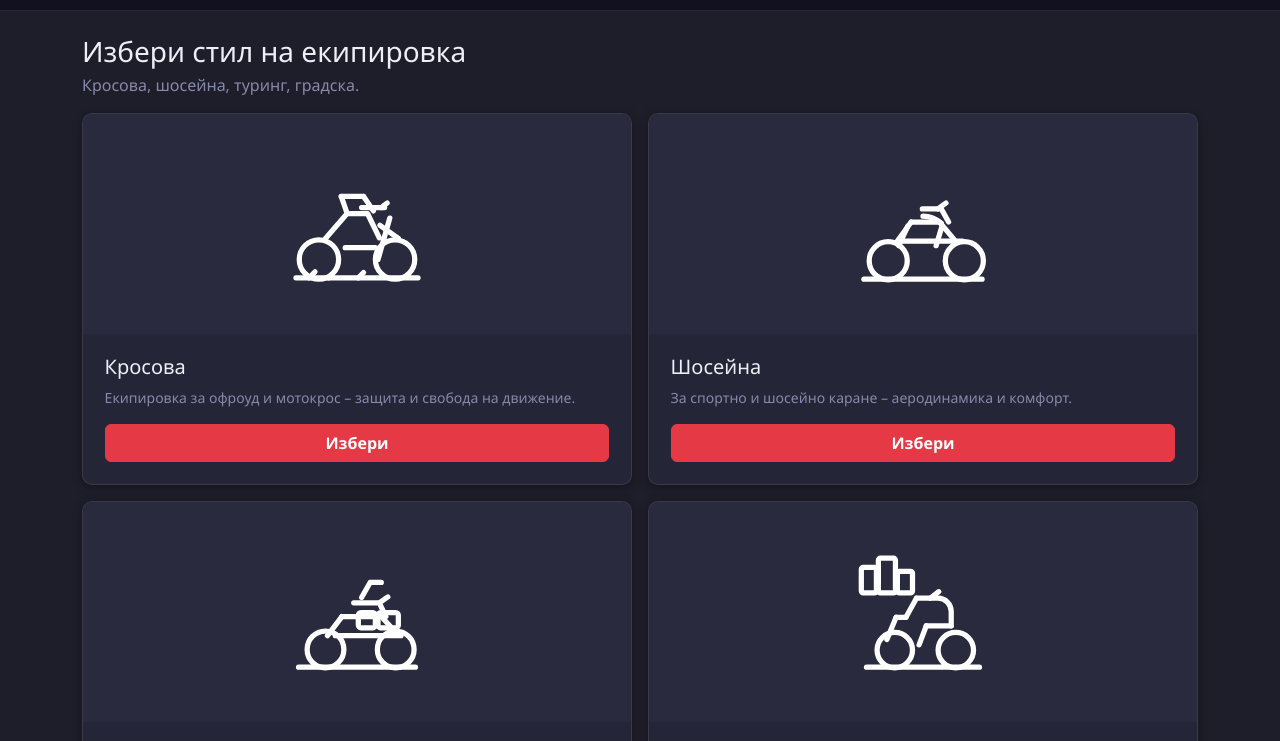
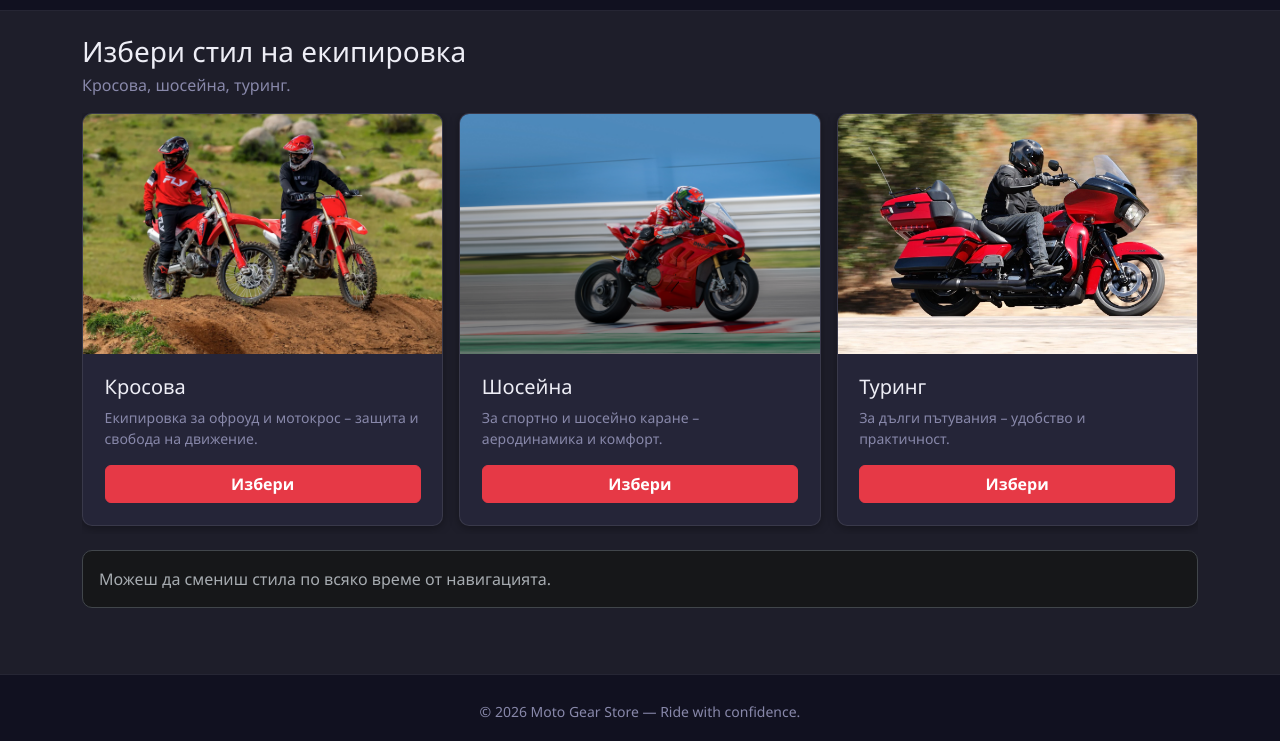
Before and after one commit to NikiVM147/AiFinalProject, a website built with Vite: page src/pages/styles.html in a window 1280 px wide. Shown: the part 53-794 px from the top of the page. Built offline with nearby package versions, Linux system fonts and the light colour scheme; no server answers.

Commit message:
styles changes

```diff
--- a/src/pages/styles.html
+++ b/src/pages/styles.html
@@ -12,10 +12,10 @@
     <main class="container my-4">
       <div class="mb-3">
         <h1 class="h3 mb-1">Избери стил на екипировка</h1>
-        <p class="text-muted mb-0">Кросова, шосейна, туринг, градска.</p>
+        <p class="text-muted mb-0">Кросова, шосейна, туринг.</p>
       </div>
 
-      <div id="mg-style-grid" class="row g-3"></div>
+      <div id="mg-style-grid" class="mg-style-grid"></div>
 
       <div class="alert alert-secondary mt-3">
         Можеш да смениш стила по всяко време от навигацията.
--- a/src/pages/styles.js
+++ b/src/pages/styles.js
@@ -3,8 +3,8 @@ import { STYLES, setSelectedStyle } from '@utils/gear-style.js';
 
 function renderStyleCard(style) {
   return `
-    <div class="col-12 col-md-6">
-      <div class="card h-100 mg-product-card mg-style-card">
+    <div class="mg-style-item">
+      <div class="card h-100 mg-product-card mg-style-card" data-style="${style.id}">
         <div class="mg-card-img-wrap">
           <img src="${style.imagePath}" alt="${style.imageAlt}" loading="lazy" />
         </div>
@@ -12,7 +12,7 @@ function renderStyleCard(style) {
           <h2 class="h5 mb-2">${style.label}</h2>
           <p class="text-muted small mb-3">${style.description}</p>
           <div class="mt-auto">
-            <button class="btn btn-primary w-100" data-style="${style.id}">Избери</button>
+            <button class="btn btn-primary w-100" tabindex="-1">Избери</button>
           </div>
         </div>
       </div>
@@ -26,9 +26,9 @@ export default async function initStyles() {
   const grid = document.getElementById('mg-style-grid');
   grid.innerHTML = STYLES.map(renderStyleCard).join('');
 
-  grid.querySelectorAll('button[data-style]').forEach((btn) => {
-    btn.addEventListener('click', () => {
-      const styleId = btn.dataset.style;
+  grid.querySelectorAll('.mg-style-card[data-style]').forEach((card) => {
+    card.addEventListener('click', () => {
+      const styleId = card.dataset.style;
       setSelectedStyle(styleId);
       window.location.href = '/src/pages/products.html';
     });
--- a/src/styles/main.css
+++ b/src/styles/main.css
@@ -141,11 +141,38 @@ a { transition: color .15s; }
 .mg-img-placeholder {
   background: linear-gradient(135deg, #1a1a28 0%, #2c2c44 100%);
 }
+/* ── Style selector horizontal strip ───────────────────────── */
+.mg-style-grid {
+  display: flex;
+  flex-wrap: nowrap;
+  gap: 1rem;
+  overflow-x: auto;
+  padding-bottom: .5rem;
+  /* smooth momentum scroll on iOS */
+  -webkit-overflow-scrolling: touch;
+  scrollbar-width: thin;
+}
+.mg-style-item {
+  flex: 0 0 calc(33.333% - .67rem);
+  min-width: 260px;
+  display: flex;
+  flex-direction: column;
+}
+.mg-style-card .mg-card-img-wrap {
+  overflow: hidden;
+  height: 240px;
+}
 .mg-style-card .mg-card-img-wrap img {
-  object-fit: contain;
-  padding: 26px;
-  background-color: var(--mg-bg-input);
+  width: 100%;
+  height: 100%;
+  object-fit: cover;
+  object-position: center;
+  display: block;
+  transition: transform .35s ease;
+  padding: 0;
 }
+.mg-style-card { cursor: pointer; }
+.mg-style-card:hover .mg-card-img-wrap img { transform: scale(1.04); }
 .mg-product-card .card-title { font-size: .95rem; font-weight: 600; margin-bottom: .15rem; }
 .mg-category { font-size: .78rem; color: var(--mg-text-muted); margin-bottom: .55rem; }
 .mg-price { color: var(--mg-red); font-weight: 700; font-size: 1.05rem; margin-bottom: .9rem; }
--- a/src/utils/gear-style.js
+++ b/src/utils/gear-style.js
@@ -5,7 +5,7 @@ export const STYLES = [
     id: 'cross',
     label: 'Кросова',
     description: 'Екипировка за офроуд и мотокрос – защита и свобода на движение.',
-    imagePath: '/images/styles/cross.svg',
+    imagePath: '/images/styles/cross.jpg',
     imageAlt: 'Кросов стил екипировка',
     allowedCategorySlugs: ['helmets', 'gloves', 'boots', 'pants', 'protectors'],
   },
@@ -13,7 +13,7 @@ export const STYLES = [
     id: 'road',
     label: 'Шосейна',
     description: 'За спортно и шосейно каране – аеродинамика и комфорт.',
-    imagePath: '/images/styles/road.svg',
+    imagePath: '/images/styles/road.jpg',
     imageAlt: 'Шосеен стил екипировка',
     allowedCategorySlugs: ['helmets', 'jackets', 'gloves', 'boots', 'pants', 'protectors', 'accessories'],
   },
@@ -21,17 +21,9 @@ export const STYLES = [
     id: 'touring',
     label: 'Туринг',
     description: 'За дълги пътувания – удобство и практичност.',
-    imagePath: '/images/styles/touring.svg',
+    imagePath: '/images/styles/touring.jpg',
     imageAlt: 'Туринг стил екипировка',
     allowedCategorySlugs: ['helmets', 'jackets', 'gloves', 'boots', 'pants', 'protectors', 'accessories'],
-  },
-  {
-    id: 'urban',
-    label: 'Градска',
-    description: 'За ежедневни градски маршрути – лека и дискретна екипировка.',
-    imagePath: '/images/styles/urban.svg',
-    imageAlt: 'Градски стил екипировка',
-    allowedCategorySlugs: ['helmets', 'jackets', 'gloves', 'boots', 'accessories'],
   },
 ];
 
```
Also changed, not shown: public/images/styles/cross.jpg (added), public/images/styles/road.jpg (added), public/images/styles/touring.jpg (added).
